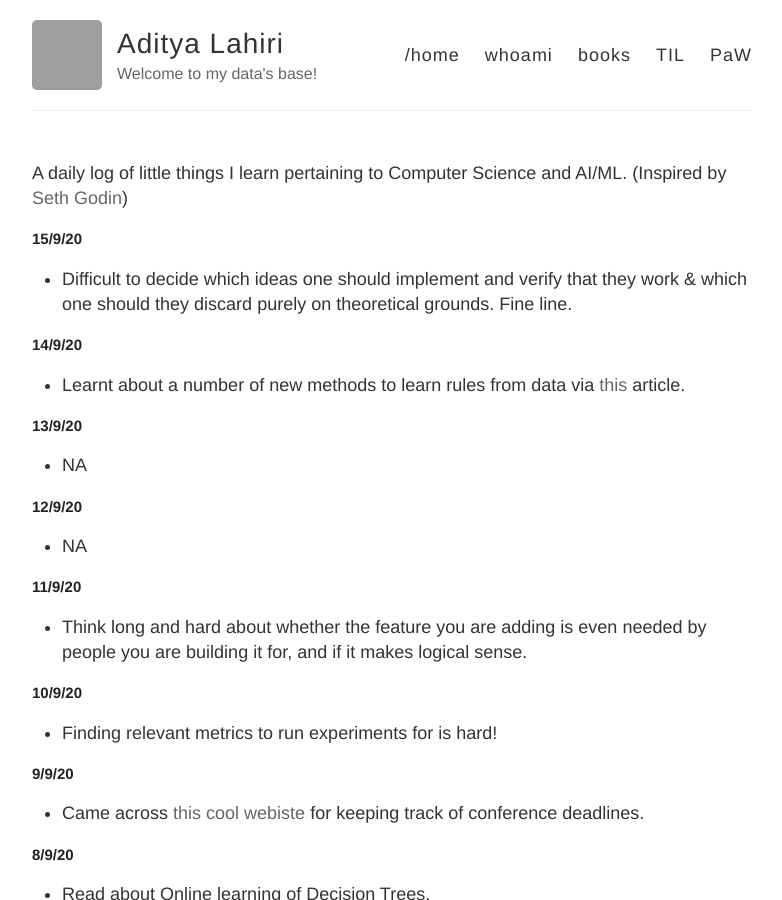
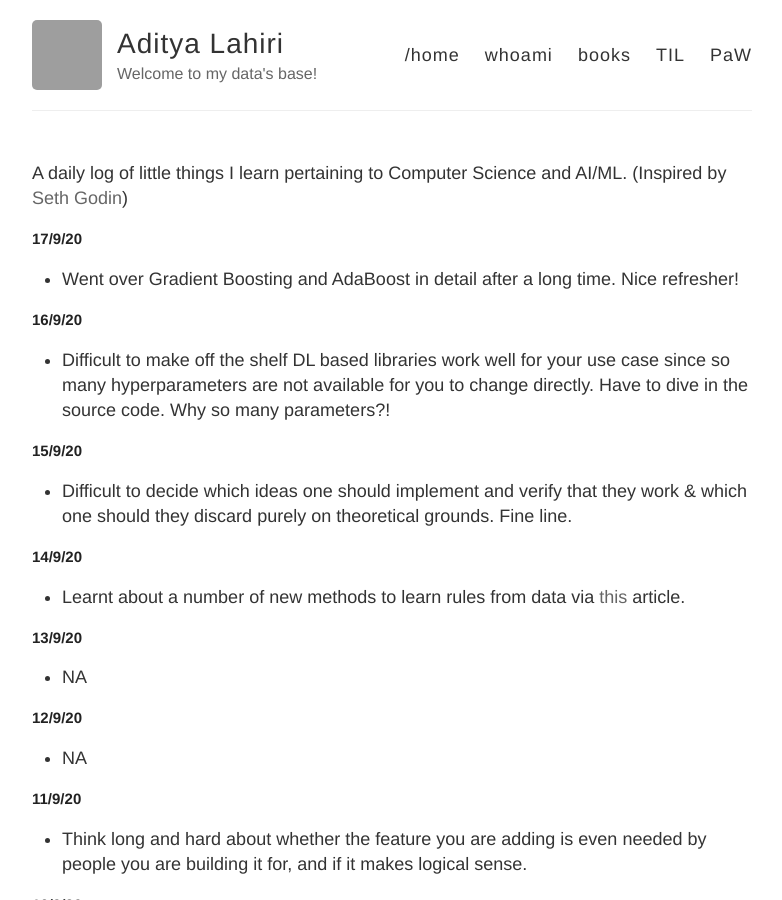
Before and after one commit to adityalahiri/adityalahiri.github.io, a Jekyll site: the page built from TIL.md, in a window 1280 px wide and 900 px high. Shown: the whole window, without its empty margins (248-1030 px from the left). Built offline with Jekyll 4.4.1, drawn with Linux system fonts in a browser that asks for light colours; our own code applies the rules of GitHub Pages for plain Markdown files; grey boxes are pictures that could not be loaded.

Commit message:
Update for 16/9 & 17/9

```diff
--- a/TIL.md
+++ b/TIL.md
@@ -1,5 +1,13 @@
 A daily log of little things I learn pertaining to Computer Science and AI/ML.
 (Inspired by [Seth Godin](https://seths.blog/))
+
+## 17/9/20
+
+* Went over Gradient Boosting and AdaBoost in detail after a long time. Nice refresher!
+
+## 16/9/20
+
+* Difficult to make off the shelf DL based libraries work well for your use case since so many hyperparameters are not available for you to change directly. Have to dive in the source code. Why so many parameters?!
 
 ## 15/9/20
 
```
